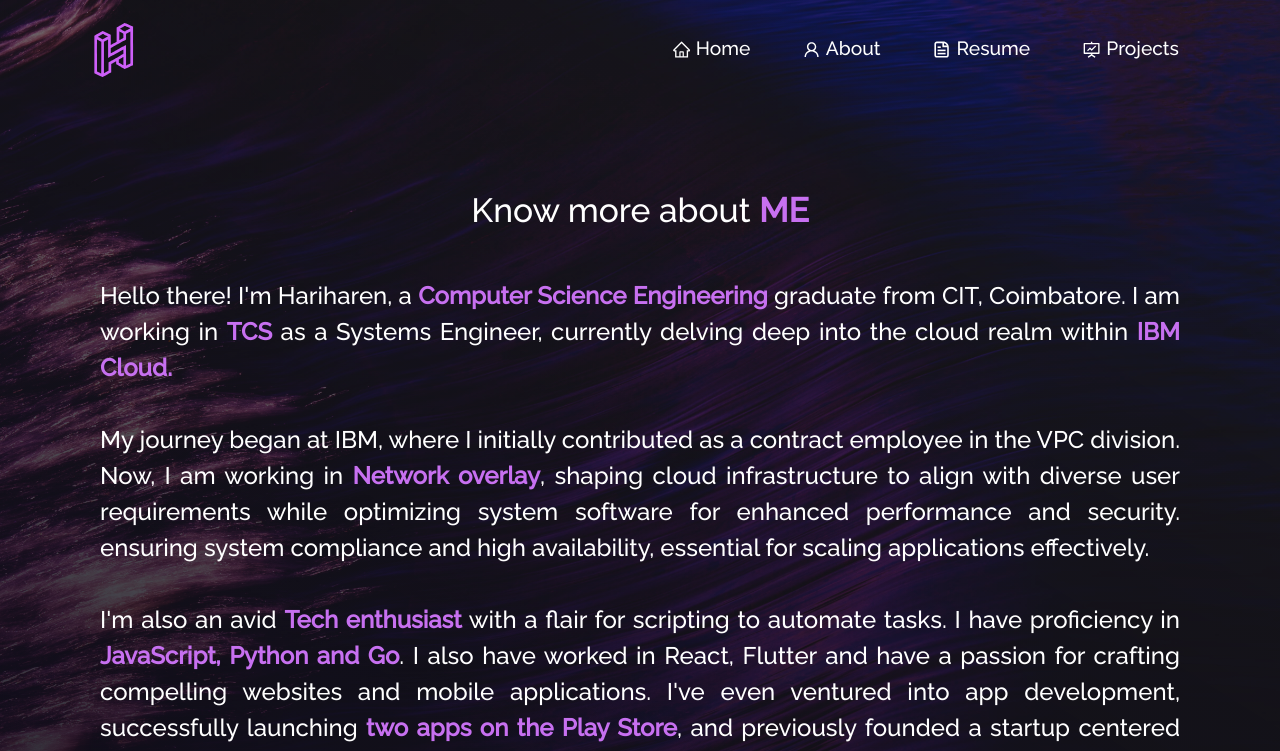
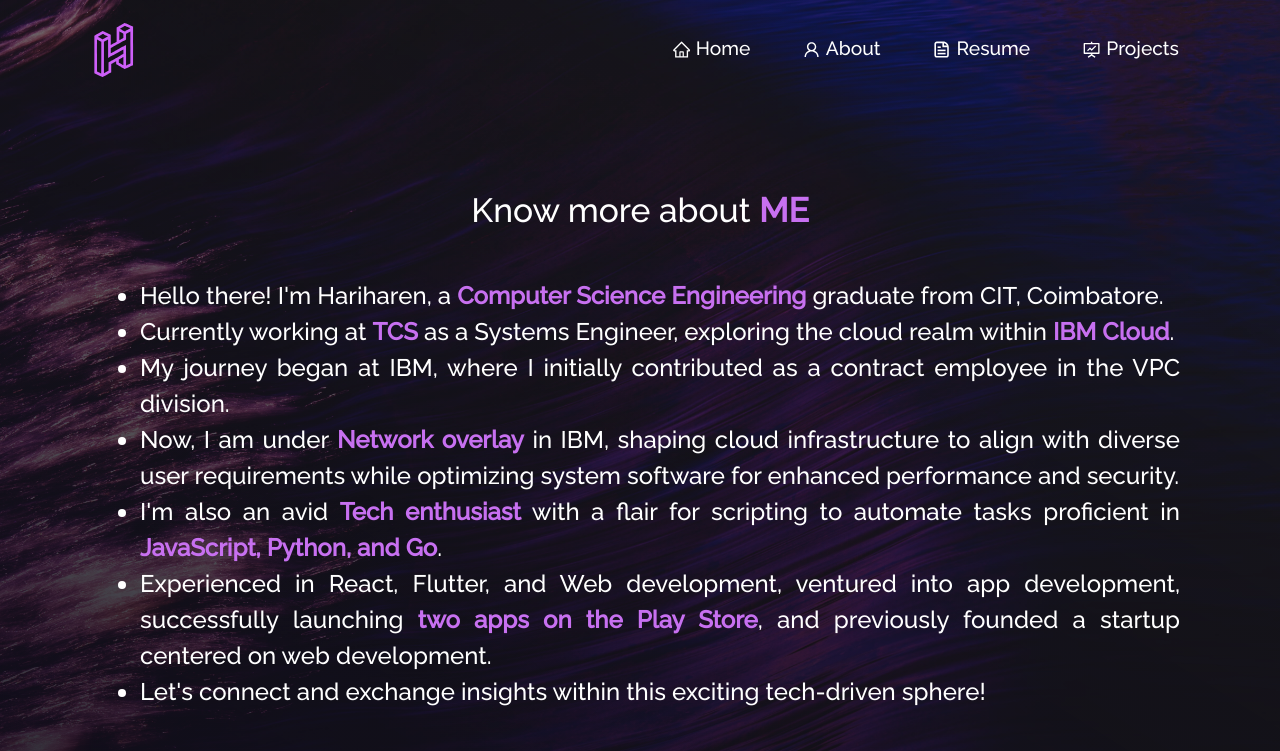
Before and after one commit to hariharen9/portfolio, a React (Create React App) app: page /about in a window 1280 px wide. Shown: the top 751 px of the page. Built offline with nearby package versions, Linux system fonts and the light colour scheme.

Commit message:
Updated on 27-2-24

```diff
--- a/src/components/About/AboutCard.js
+++ b/src/components/About/AboutCard.js
@@ -1,42 +1,85 @@
 import React from "react";
-import Card from 'react-bootstrap/Card'
+import Card from "react-bootstrap/Card";
 
 function AboutCard() {
   return (
-    <Card className='quote-card-view'>
+    // <Card className='quote-card-view'>
+    //   <Card.Body>
+    //     <div className='about-text'>
+    //       Hello there! I'm Hariharen, a{' '}
+    //       <b className='purple'> Computer Science Engineering </b>graduate from
+    //       CIT, Coimbatore. I am working in <b className='purple'>TCS</b> as a
+    //       Systems Engineer, currently delving deep into the cloud realm within
+    //       <b className='purple'> IBM Cloud.</b>
+    //       <br />
+    //       <br />
+    //       My journey began at IBM, where I initially contributed as a contract
+    //       employee in the VPC division. Now, I am working in{' '}
+    //       <b className='purple'>Network overlay</b>, shaping cloud
+    //       infrastructure to align with diverse user requirements while
+    //       optimizing system software for enhanced performance and security.
+    //       ensuring system compliance and high availability, essential for
+    //       scaling applications effectively.
+    //       <br />
+    //       <br />
+    //       I'm also an avid <b className='purple'>Tech enthusiast</b> with a
+    //       flair for scripting to automate tasks. I have proficiency in{' '}
+    //       <b className='purple'>JavaScript, Python and Go</b>. I also have
+    //       worked in React, Flutter and have a passion for crafting compelling
+    //       websites and mobile applications. I've even ventured into app
+    //       development, successfully launching{' '}
+    //       <b className='purple'>two apps on the Play Store</b>, and previously
+    //       founded a startup centered on web development.
+    //       <b className='purple'> Let's connect</b> and exchange insights within
+    //       this exciting tech-driven sphere!
+    //       <br />
+    //     </div>
+    //   </Card.Body>
+    // </Card>
+    <Card className="quote-card-view">
       <Card.Body>
-        <div className='about-text'>
-          Hello there! I'm Hariharen, a{' '}
-          <b className='purple'> Computer Science Engineering </b>graduate from
-          CIT, Coimbatore. I am working in <b className='purple'>TCS</b> as a
-          Systems Engineer, currently delving deep into the cloud realm within
-          <b className='purple'> IBM Cloud.</b>
-          <br />
-          <br />
-          My journey began at IBM, where I initially contributed as a contract
-          employee in the VPC division. Now, I am working in{' '}
-          <b className='purple'>Network overlay</b>, shaping cloud
-          infrastructure to align with diverse user requirements while
-          optimizing system software for enhanced performance and security.
-          ensuring system compliance and high availability, essential for
-          scaling applications effectively.
-          <br />
-          <br />
-          I'm also an avid <b className='purple'>Tech enthusiast</b> with a
-          flair for scripting to automate tasks. I have proficiency in{' '}
-          <b className='purple'>JavaScript, Python and Go</b>. I also have
-          worked in React, Flutter and have a passion for crafting compelling
-          websites and mobile applications. I've even ventured into app
-          development, successfully launching{' '}
-          <b className='purple'>two apps on the Play Store</b>, and previously
-          founded a startup centered on web development.
-          <b className='purple'> Let's connect</b> and exchange insights within
-          this exciting tech-driven sphere!
-          <br />
+        <div className="about-text">
+          <ul>
+            <li>
+              Hello there! I'm Hariharen, a{" "}
+              <b className="purple">Computer Science Engineering</b> graduate
+              from CIT, Coimbatore.
+            </li>
+            <li>
+              Currently working at <b className="purple">TCS</b> as a Systems
+              Engineer, exploring the cloud realm within{" "}
+              <b className="purple">IBM Cloud</b>.
+            </li>
+            <li>
+              My journey began at IBM, where I initially contributed as a
+              contract employee in the VPC division.
+            </li>
+            <li>
+              Now, I am under <b className="purple">Network overlay</b> in IBM,
+              shaping cloud infrastructure to align with diverse user
+              requirements while optimizing system software for enhanced
+              performance and security.
+            </li>
+            <li>
+              I'm also an avid <b className="purple">Tech enthusiast</b> with a
+              flair for scripting to automate tasks proficient in{" "}
+              <b className="purple">JavaScript, Python, and Go</b>.
+            </li>
+            <li>
+              Experienced in React, Flutter, and Web development, ventured into
+              app development, successfully launching{" "}
+              <b className="purple">two apps on the Play Store</b>, and
+              previously founded a startup centered on web development.
+            </li>
+            <li>
+              Let's connect and exchange insights within this exciting
+              tech-driven sphere!
+            </li>
+          </ul>
         </div>
       </Card.Body>
     </Card>
-  )
+  );
 }
 
 export default AboutCard;
--- a/src/components/Footer.js
+++ b/src/components/Footer.js
@@ -19,7 +19,6 @@
         </Col>
         <Col md="4" className="footer-copywright">
           <h3>Copyright © {year}</h3>
-          <h3>Hariharen</h3>
         </Col>
         <Col md="4" className="footer-body">
           <ul className="footer-icons">
--- a/src/components/Home/Home2.js
+++ b/src/components/Home/Home2.js
@@ -26,7 +26,7 @@
               <br />
               <br />I am fluent in languages like
               <i>
-                <b className="purple"> Javascript, Python & Go. </b>
+                <b className="purple"> Python, Go & Javascript. </b>
               </i>
               🚀
               <br />
--- a/src/components/Resume/Resume.js
+++ b/src/components/Resume/Resume.js
@@ -50,7 +50,7 @@
                   date: "July 2023 - CURRENT",
                   content: [
                     "IBM Network Overlay - GENCTL",
-                    "Spearheaded the development of an comprehensive internal utility tool, which was initially convieved as a tool for stress testing, but evolved into an automation tool which is used by the entire team for development and testing.",
+                    "Spearheaded the development of an comprehensive internal utility tool, which was initially concieved as a tool for stress testing, but evolved into an automation tool which is used by the entire team for development and testing.",
                     "The tool can create network resources inside the kubernetes cluster, delete the created resources, restart the pods, fetch logs and option is available to simulate the production environment further helping in troubleshooting and debugging for developers",
                     "This improved the developer experience significantly and ensured the code that was being shipped is bulletproof and decreased the testing duration by 90% since most of the setup is automated.",
                     "Demonstrated proficiency in scripting, network resource management, and automation, resulting in heightened operational efficiency within the organization.",
```
Also changed, not shown: src/components/Projects/Projects.js (+58 -57 lines).
